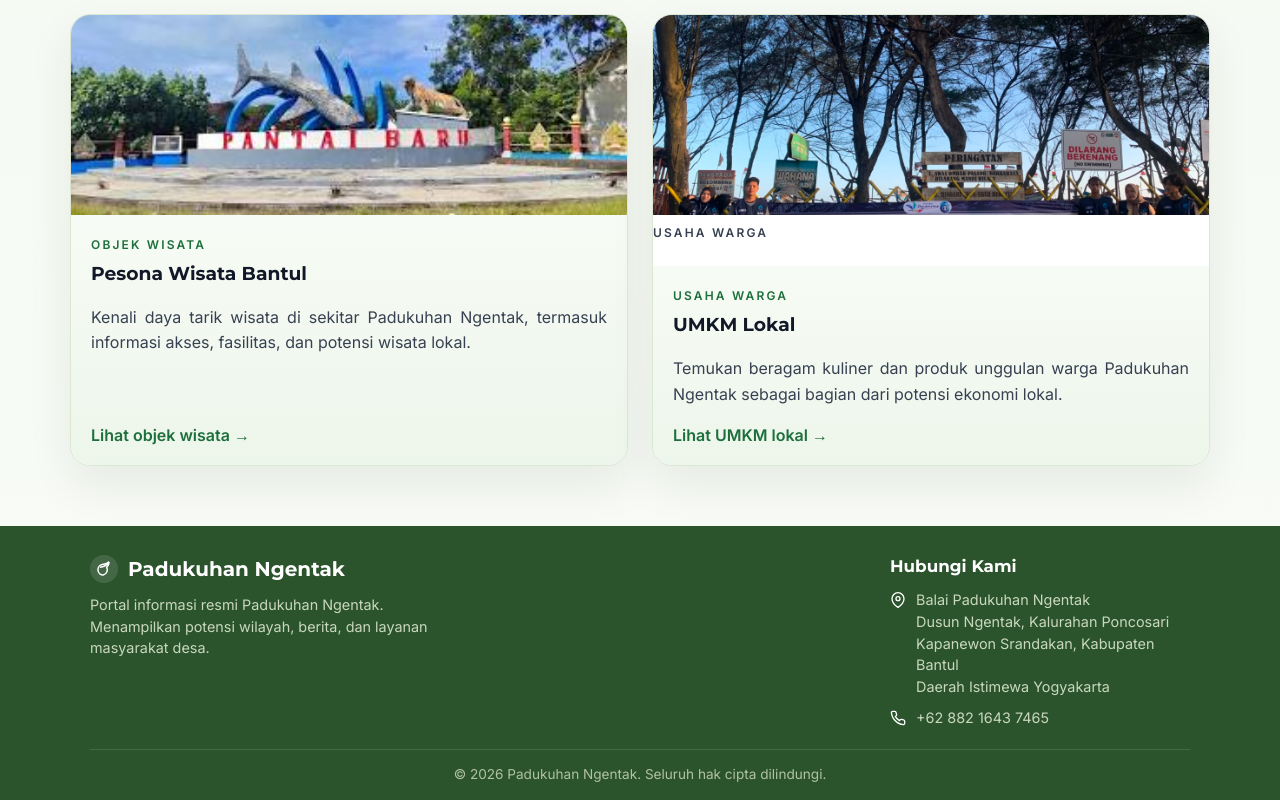
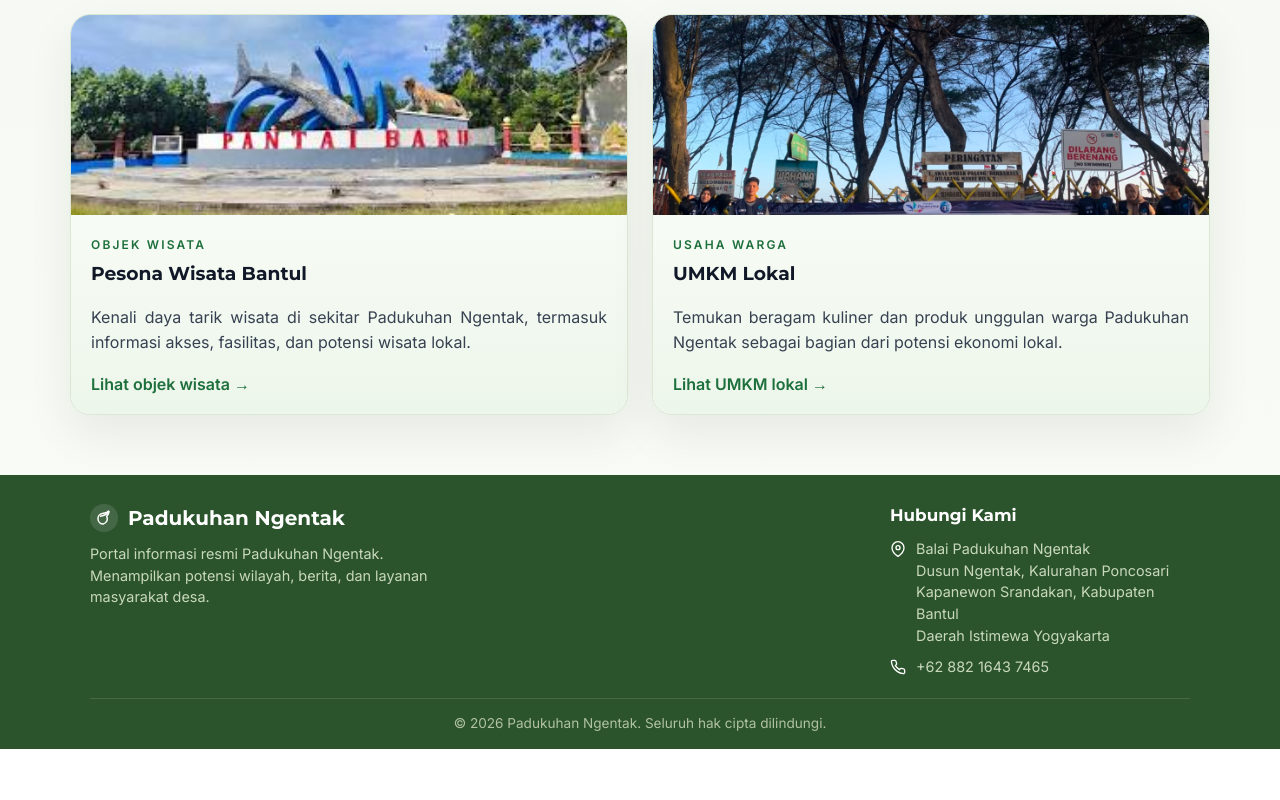
Before and after one commit to ArmandoFirlian/village-admin, a website built with Vite: page index.html in a window 1280 px wide. Shown: the part 3675-4475 px from the top of the page. After the commit the page ends 4424 px from the top, so only its background shows below. Built offline with nearby package versions, Linux system fonts and the light colour scheme; a script that the page names is missing.

Commit message:
bug umkm

```diff
--- a/index.html
+++ b/index.html
@@ -260,7 +260,7 @@
           </div>
         </article>
         <article class="panel tourism-card">
-          <img src="assets/umkmpb.jpeg" alt="Produk UMKM warga Padukuhan Ngentak" class="tourism-card__image" />          <p class="eyebrow">Usaha Warga</p>
+          <img src="assets/umkmpb.jpeg" alt="Produk UMKM warga Padukuhan Ngentak" class="tourism-card__image" />
           <div class="tourism-card__content">
             <p class="eyebrow">Usaha Warga</p>
             <h3>UMKM Lokal</h3>
```
